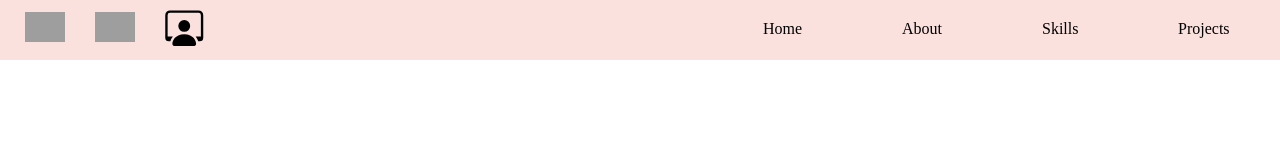
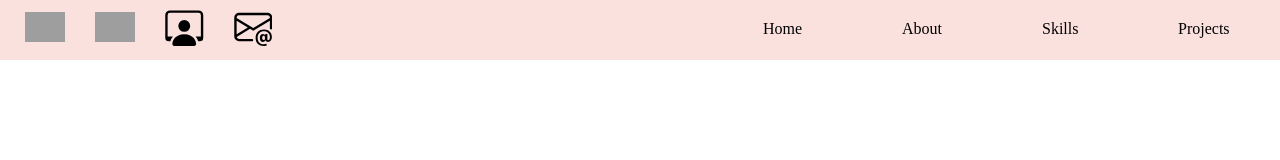
Before and after one commit to emonree/personal-portfolio, a React (Create React App) app: page /#header in a window 1280 px wide. Shown: the top 160 px of the page. Built offline with nearby package versions, Linux system fonts and the light colour scheme; grey boxes are pictures that could not be loaded; a web font is replaced by a local one.

Commit message:
originally added a contact form component but replaced it with a clickable icon in the nav bar

```diff
--- a/src/components/Header.js
+++ b/src/components/Header.js
@@ -3,7 +3,6 @@
 import "bootstrap-icons/font/bootstrap-icons.css";
 import "./Header.css";
 import Resume from "../assets/Resume Jan 2023.pdf";
-// import Image from "../assets/IMG_4536.jpeg";
 
 const Header = () => {
   const handleMenuClick = (target) => {
@@ -40,11 +39,7 @@
                 alt="linkedin"
               />
             </a>
-            <a
-              href={Resume}
-              target="_blank"
-              rel="noreferrer noopener"
-            >
+            <a href={Resume} target="_blank" rel="noreferrer noopener">
               <span className="resume">
                 <svg
                   xmlns="http://www.w3.org/2000/svg"
@@ -56,6 +51,21 @@
                 >
                   <path d="M4 16s-1 0-1-1 1-4 5-4 5 3 5 4-1 1-1 1H4Zm4-5.95a2.5 2.5 0 1 0 0-5 2.5 2.5 0 0 0 0 5Z" />
                   <path d="M2 1a2 2 0 0 0-2 2v9.5A1.5 1.5 0 0 0 1.5 14h.653a5.373 5.373 0 0 1 1.066-2H1V3a1 1 0 0 1 1-1h12a1 1 0 0 1 1 1v9h-2.219c.554.654.89 1.373 1.066 2h.653a1.5 1.5 0 0 0 1.5-1.5V3a2 2 0 0 0-2-2H2Z" />
+                </svg>
+              </span>
+            </a>
+            <a href="mailto: emonli.328@gmail.com">
+              <span className="contact">
+                <svg
+                  xmlns="http://www.w3.org/2000/svg"
+                  width="38.5"
+                  height="38"
+                  fill="currentColor"
+                  class="bi bi-envelope-at"
+                  viewBox="0 0 16 16"
+                >
+                  <path d="M2 2a2 2 0 0 0-2 2v8.01A2 2 0 0 0 2 14h5.5a.5.5 0 0 0 0-1H2a1 1 0 0 1-.966-.741l5.64-3.471L8 9.583l7-4.2V8.5a.5.5 0 0 0 1 0V4a2 2 0 0 0-2-2H2Zm3.708 6.208L1 11.105V5.383l4.708 2.825ZM1 4.217V4a1 1 0 0 1 1-1h12a1 1 0 0 1 1 1v.217l-7 4.2-7-4.2Z" />
+                  <path d="M14.247 14.269c1.01 0 1.587-.857 1.587-2.025v-.21C15.834 10.43 14.64 9 12.52 9h-.035C10.42 9 9 10.36 9 12.432v.214C9 14.82 10.438 16 12.358 16h.044c.594 0 1.018-.074 1.237-.175v-.73c-.245.11-.673.18-1.18.18h-.044c-1.334 0-2.571-.788-2.571-2.655v-.157c0-1.657 1.058-2.724 2.64-2.724h.04c1.535 0 2.484 1.05 2.484 2.326v.118c0 .975-.324 1.39-.639 1.39-.232 0-.41-.148-.41-.42v-2.19h-.906v.569h-.03c-.084-.298-.368-.63-.954-.63-.778 0-1.259.555-1.259 1.4v.528c0 .892.49 1.434 1.26 1.434.471 0 .896-.227 1.014-.643h.043c.118.42.617.648 1.12.648Zm-2.453-1.588v-.227c0-.546.227-.791.573-.791.297 0 .572.192.572.708v.367c0 .573-.253.744-.564.744-.354 0-.581-.215-.581-.8Z" />
                 </svg>
               </span>
             </a>
@@ -188,22 +198,36 @@
                     </a>
                   </li>
                   <li>
-                    <a
-                      href={Resume}
-                      target="_blank"
-                      rel="noreferrer noopener"
-                    >
+                    <a href={Resume} target="_blank" rel="noreferrer noopener">
                       <span className="resume">
                         <svg
                           xmlns="http://www.w3.org/2000/svg"
                           width="38.5"
                           height="38"
                           fill="currentColor"
-                          className="bi bi-person-workspace"
+                          class="bi bi-person-workspace resume-icon"
                           viewBox="0 0 16 16"
                         >
                           <path d="M4 16s-1 0-1-1 1-4 5-4 5 3 5 4-1 1-1 1H4Zm4-5.95a2.5 2.5 0 1 0 0-5 2.5 2.5 0 0 0 0 5Z" />
                           <path d="M2 1a2 2 0 0 0-2 2v9.5A1.5 1.5 0 0 0 1.5 14h.653a5.373 5.373 0 0 1 1.066-2H1V3a1 1 0 0 1 1-1h12a1 1 0 0 1 1 1v9h-2.219c.554.654.89 1.373 1.066 2h.653a1.5 1.5 0 0 0 1.5-1.5V3a2 2 0 0 0-2-2H2Z" />
+                        </svg>
+                      </span>
+                    </a>
+                  </li>
+                  <li>
+                    <a href="mailto: emonli.328@gmail.com">
+                      <span className="contact">
+                        <svg
+                          className="contact-icon"
+                          xmlns="http://www.w3.org/2000/svg"
+                          width="38.5"
+                          height="38"
+                          fill="currentColor"
+                          class="bi bi-envelope-at contact-icon"
+                          viewBox="0 0 16 16"
+                        >
+                          <path d="M2 2a2 2 0 0 0-2 2v8.01A2 2 0 0 0 2 14h5.5a.5.5 0 0 0 0-1H2a1 1 0 0 1-.966-.741l5.64-3.471L8 9.583l7-4.2V8.5a.5.5 0 0 0 1 0V4a2 2 0 0 0-2-2H2Zm3.708 6.208L1 11.105V5.383l4.708 2.825ZM1 4.217V4a1 1 0 0 1 1-1h12a1 1 0 0 1 1 1v.217l-7 4.2-7-4.2Z" />
+                          <path d="M14.247 14.269c1.01 0 1.587-.857 1.587-2.025v-.21C15.834 10.43 14.64 9 12.52 9h-.035C10.42 9 9 10.36 9 12.432v.214C9 14.82 10.438 16 12.358 16h.044c.594 0 1.018-.074 1.237-.175v-.73c-.245.11-.673.18-1.18.18h-.044c-1.334 0-2.571-.788-2.571-2.655v-.157c0-1.657 1.058-2.724 2.64-2.724h.04c1.535 0 2.484 1.05 2.484 2.326v.118c0 .975-.324 1.39-.639 1.39-.232 0-.41-.148-.41-.42v-2.19h-.906v.569h-.03c-.084-.298-.368-.63-.954-.63-.778 0-1.259.555-1.259 1.4v.528c0 .892.49 1.434 1.26 1.434.471 0 .896-.227 1.014-.643h.043c.118.42.617.648 1.12.648Zm-2.453-1.588v-.227c0-.546.227-.791.573-.791.297 0 .572.192.572.708v.367c0 .573-.253.744-.564.744-.354 0-.581-.215-.581-.8Z" />
                         </svg>
                       </span>
                     </a>
--- a/src/components/Projects.css
+++ b/src/components/Projects.css
@@ -45,7 +45,7 @@
 .doctor-visit-project {
   display: flex;
   align-items: center;
-  margin-bottom: 60px;
+  margin-bottom: 50px;
   /* border: 1px solid black;
   padding-bottom: 40px */
 }
@@ -70,6 +70,7 @@
 .dating-app-project {
   display: flex;
   align-items: center;
+  margin-bottom: 50px;
 }
 
 .dating-app-project p {
--- a/src/components/Projects.js
+++ b/src/components/Projects.js
@@ -28,9 +28,9 @@
                 <p>
                   Do you or your loved ones struggle with remembering everything
                   your doctor tells you during your visit? The Health Journal
-                  makes jotting down notes easy and convenient. Each profile has a demographic
-                  information, past medical history, and allergies section, and a visit
-                  summary for each visit. Built with{" "}
+                  makes jotting down notes easy and convenient. Each profile has
+                  a demographic information, past medical history, and allergies
+                  section, and a visit summary for each visit. Built with{" "}
                   <span className="programming-language">Express</span>,{" "}
                   <span className="programming-language">EJS</span>,{" "}
                   <span className="programming-language">HTML</span>, and{" "}
```
